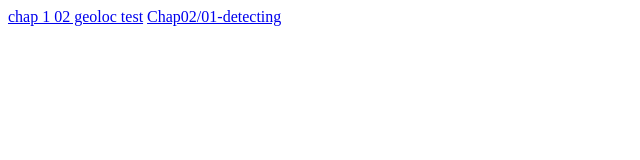
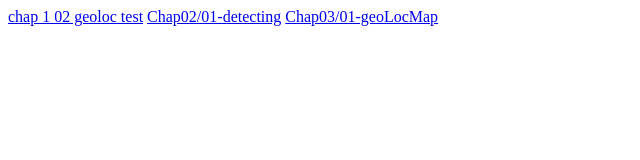
Before and after one commit to shahriar-ahm3d/shahriarsimanto.github.io, a plain HTML site: page Index.html in a window 1280 px wide. Shown: the whole page, without its empty margins (0-640 px from the left). Drawn offline with Linux system fonts and the light colour scheme.

Commit message:
Update Index.html

```diff
--- a/Index.html
+++ b/Index.html
@@ -8,7 +8,7 @@
 
    <a href="Chap01/02-geoLocTest.html" target="_self">chap 1 02 geoloc test</a>
    <a href="Chap02/01-detecting.html" target="_self">Chap02/01-detecting</a>
-   <a href="" target="_self"></a>
+   <a href="Chap03/01-geoLocMap.html" target="_self">Chap03/01-geoLocMap</a>
    <a href="" target="_self"></a>
 
 </body>
```
